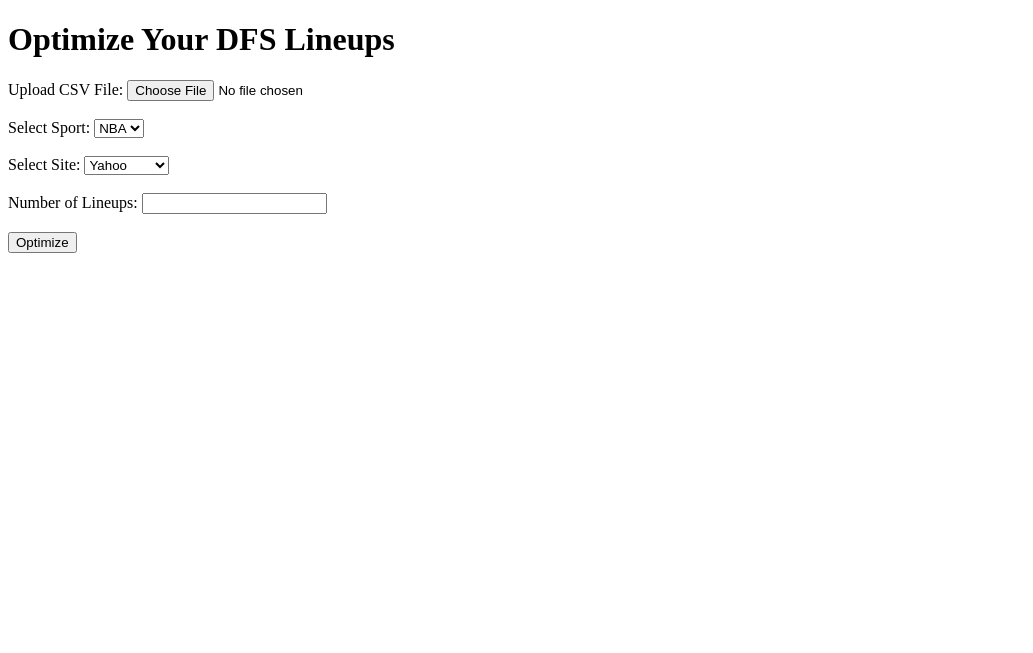
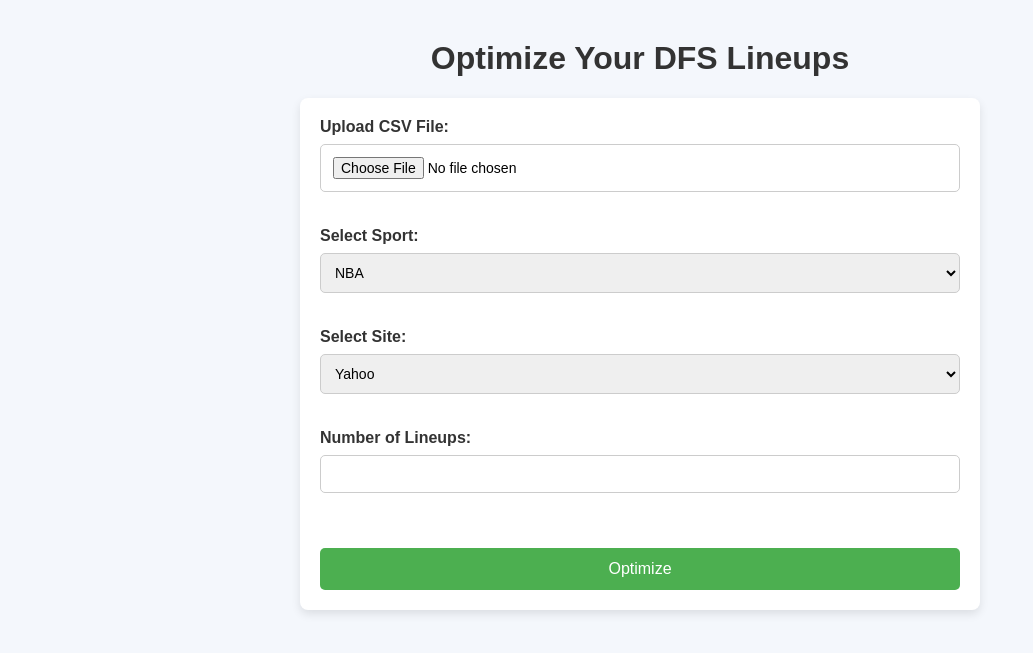
Before and after one commit to djbrown227/lineup_optimizer_basic, a Django app: page / in a window 1280 px wide. Shown: the top 653 px of the page, without its empty margins (0-1033 px from the left). Run offline with Django 5.2, Linux system fonts and the light colour scheme.

Commit message:
Describe your changes

```diff
--- a/optimizer/templates/optimizer/optimize.html
+++ b/optimizer/templates/optimizer/optimize.html
@@ -4,22 +4,112 @@
     <meta charset="UTF-8">
     <meta name="viewport" content="width=device-width, initial-scale=1.0">
     <title>Optimize DFS Lineups</title>
+    <style>
+        body {
+            font-family: Arial, sans-serif;
+            background-color: #f4f7fc;
+            margin: 0;
+            padding: 0;
+        }
+
+        h1 {
+            text-align: center;
+            color: #333;
+            margin-top: 40px;
+        }
+
+        form {
+            width: 50%;
+            margin: 0 auto;
+            padding: 20px;
+            background-color: #fff;
+            border-radius: 8px;
+            box-shadow: 0 4px 10px rgba(0, 0, 0, 0.1);
+        }
+
+        label {
+            font-size: 16px;
+            margin-bottom: 8px;
+            display: block;
+            color: #333;
+        }
+
+        input[type="file"],
+        select,
+        input[type="number"] {
+            width: 100%;
+            padding: 10px;
+            font-size: 14px;
+            border: 1px solid #ccc;
+            border-radius: 5px;
+            margin-bottom: 15px;
+            box-sizing: border-box;
+        }
+
+        button[type="submit"] {
+            background-color: #4CAF50;
+            color: white;
+            font-size: 16px;
+            padding: 12px 20px;
+            border: none;
+            border-radius: 5px;
+            cursor: pointer;
+            width: 100%;
+            margin-top: 20px;
+        }
+
+        button[type="submit"]:hover {
+            background-color: #45a049;
+        }
+
+        .form-group {
+            margin-bottom: 20px;
+        }
+
+        .form-group input[type="file"] {
+            padding: 12px;
+        }
+
+        .form-group label {
+            font-weight: bold;
+        }
+
+        /* Responsive design for smaller screens */
+        @media (max-width: 600px) {
+            form {
+                width: 90%;
+            }
+
+            h1 {
+                font-size: 22px;
+            }
+        }
+    </style>
 </head>
 <body>
     <h1>Optimize Your DFS Lineups</h1>
     <form method="POST" enctype="multipart/form-data">
         {% csrf_token %}
-        <label for="csv_file">Upload CSV File:</label>
-        <input type="file" name="csv_file" id="csv_file" required><br><br>
 
-        <label for="sport">Select Sport:</label>
-        {{ form.sport }}<br><br>
+        <div class="form-group">
+            <label for="csv_file">Upload CSV File:</label>
+            <input type="file" name="csv_file" id="csv_file" required>
+        </div>
 
-        <label for="site">Select Site:</label>
-        {{ form.site }}<br><br>
+        <div class="form-group">
+            <label for="sport">Select Sport:</label>
+            {{ form.sport }}
+        </div>
 
-        <label for="num_lineups">Number of Lineups:</label>
-        {{ form.num_lineups }}<br><br>
+        <div class="form-group">
+            <label for="site">Select Site:</label>
+            {{ form.site }}
+        </div>
+
+        <div class="form-group">
+            <label for="num_lineups">Number of Lineups:</label>
+            {{ form.num_lineups }}
+        </div>
 
         <button type="submit">Optimize</button>
     </form>
```
